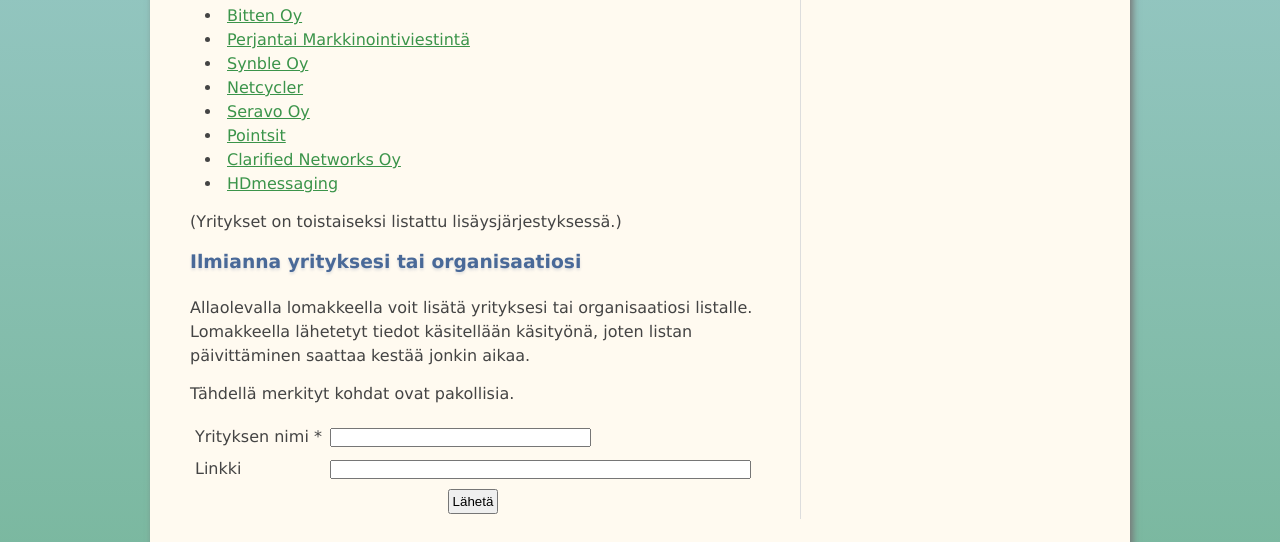
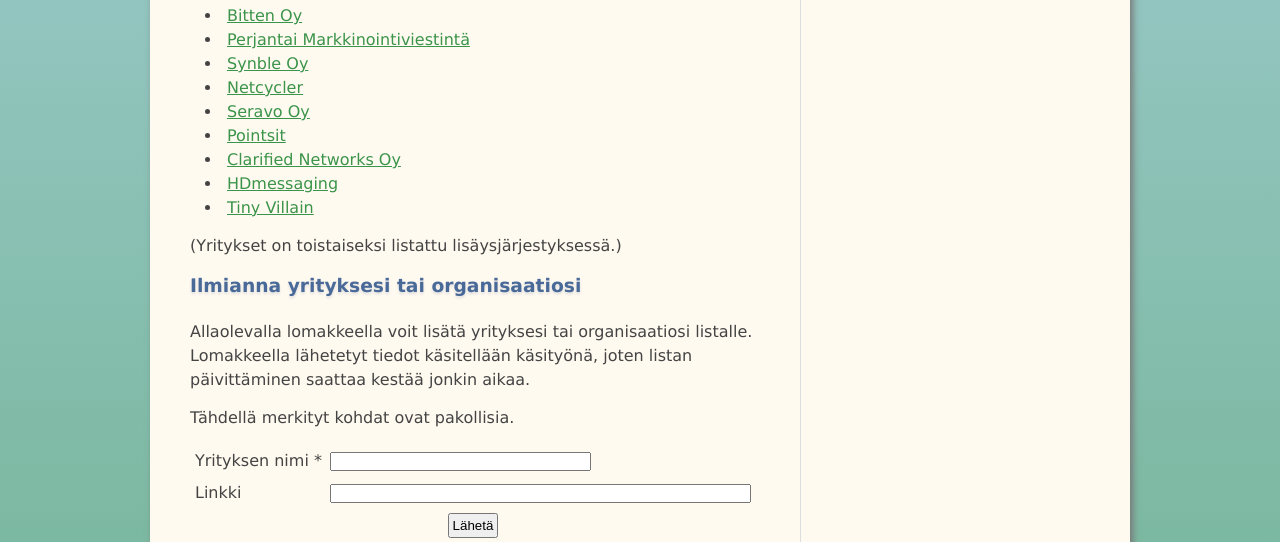
Before and after one commit to python-finland/python.fi, a Python web app: template src/templates/toiminta/yritykset.html in a window 1280 px wide. Shown: the part 778-1320 px from the top of the page. Run offline with Jinja, Linux system fonts and the light colour scheme; the template is opened without the code that fills it, so the values that code supplies are empty; some libraries are stand-ins or nearby versions.

Commit message:
Add Tiny Villain to list

```diff
--- a/src/templates/toiminta/yritykset.html
+++ b/src/templates/toiminta/yritykset.html
@@ -100,6 +100,9 @@
       <li>
         <a href="http://www.hdmessaging.com">HDmessaging</a>
       </li>
+      <li>
+        <a href="http://www.tinyvillain.com">Tiny Villain</a>
+      </li>
     </ul>
   </p>
 
```
